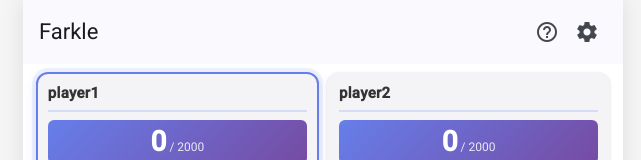
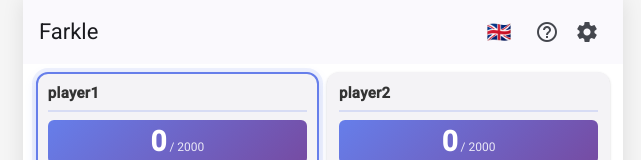
Before and after one commit to kamenitxan/Farkle-PWA, an Angular app: page / in a window 1280 px wide. Shown: the top 160 px of the page, without its empty margins (317-958 px from the left). Built offline with nearby package versions, Linux system fonts and the light colour scheme.

Commit message:
add language selection menu to header component

```diff
--- a/src/app/header/header.component.html
+++ b/src/app/header/header.component.html
@@ -6,6 +6,19 @@
   }
   <span>{{ getHeaderTitle() }}</span>
   <span class="example-spacer"></span>
+  <button mat-icon-button [matMenuTriggerFor]="languageMenu" class="language-button">
+    <span class="flag">{{ getCurrentLanguageFlag() }}</span>
+  </button>
+  <mat-menu #languageMenu="matMenu">
+    <button mat-menu-item (click)="changeLanguage('cs')">
+      <span class="menu-flag">🇨🇿</span>
+      <span>Čeština</span>
+    </button>
+    <button mat-menu-item (click)="changeLanguage('en')">
+      <span class="menu-flag">🇬🇧</span>
+      <span>English</span>
+    </button>
+  </mat-menu>
   <button mat-icon-button class="example-icon" routerLink="rules">
     <mat-icon>help_outline</mat-icon>
   </button>
--- a/src/app/header/header.component.scss
+++ b/src/app/header/header.component.scss
@@ -1,3 +1,26 @@
 .example-spacer {
   flex: 1 1 auto;
 }
+
+.language-button {
+  margin-right: 8px;
+
+  .flag {
+    display: flex;
+    align-items: center;
+    justify-content: center;
+    line-height: 1;
+    vertical-align: middle;
+  }
+}
+
+.flag {
+  font-size: 20px;
+  display: inline-block;
+}
+
+.menu-flag {
+  font-size: 18px;
+  margin-right: 8px;
+  display: inline-block;
+}
--- a/src/app/header/header.component.ts
+++ b/src/app/header/header.component.ts
@@ -2,6 +2,7 @@ import {Component, input, OnInit} from '@angular/core';
 import {MatToolbar} from '@angular/material/toolbar';
 import {MatIcon} from '@angular/material/icon';
 import {MatIconButton} from '@angular/material/button';
+import {MatMenu, MatMenuItem, MatMenuTrigger} from '@angular/material/menu';
 import {RouterLink} from '@angular/router';
 import {SettingsService} from '../services/settings.service';
 
@@ -11,6 +12,9 @@ import {SettingsService} from '../services/settings.service';
     MatToolbar,
     MatIcon,
     MatIconButton,
+    MatMenu,
+    MatMenuTrigger,
+    MatMenuItem,
     RouterLink
   ],
   templateUrl: './header.component.html',
@@ -51,4 +55,19 @@ export class HeaderComponent implements OnInit {
     }
   }
 
+  changeLanguage(lang: string): void {
+    window.location.href = `/${lang}`;
+  }
+
+  getCurrentLanguageFlag(): string {
+    const route = window.location.href;
+    if (route.includes('/cs')) {
+      return '🇨🇿';
+    } else if (route.includes('/en')) {
+      return '🇬🇧';
+    }
+    // Default vlajka, pokud je na home page
+    return '🇬🇧';
+  }
+
 }
--- a/src/app/pages/game/game.component.ts
+++ b/src/app/pages/game/game.component.ts
@@ -13,8 +13,7 @@ import {WinnerDialogComponent} from './winner-dialog/winner-dialog.component';
   imports: [
     DiceBoardComponent,
     ControlsComponent,
-    ScoreboardComponent,
-    WinnerDialogComponent
+    ScoreboardComponent
   ],
   templateUrl: './game.component.html',
   styleUrl: './game.component.scss'
```
